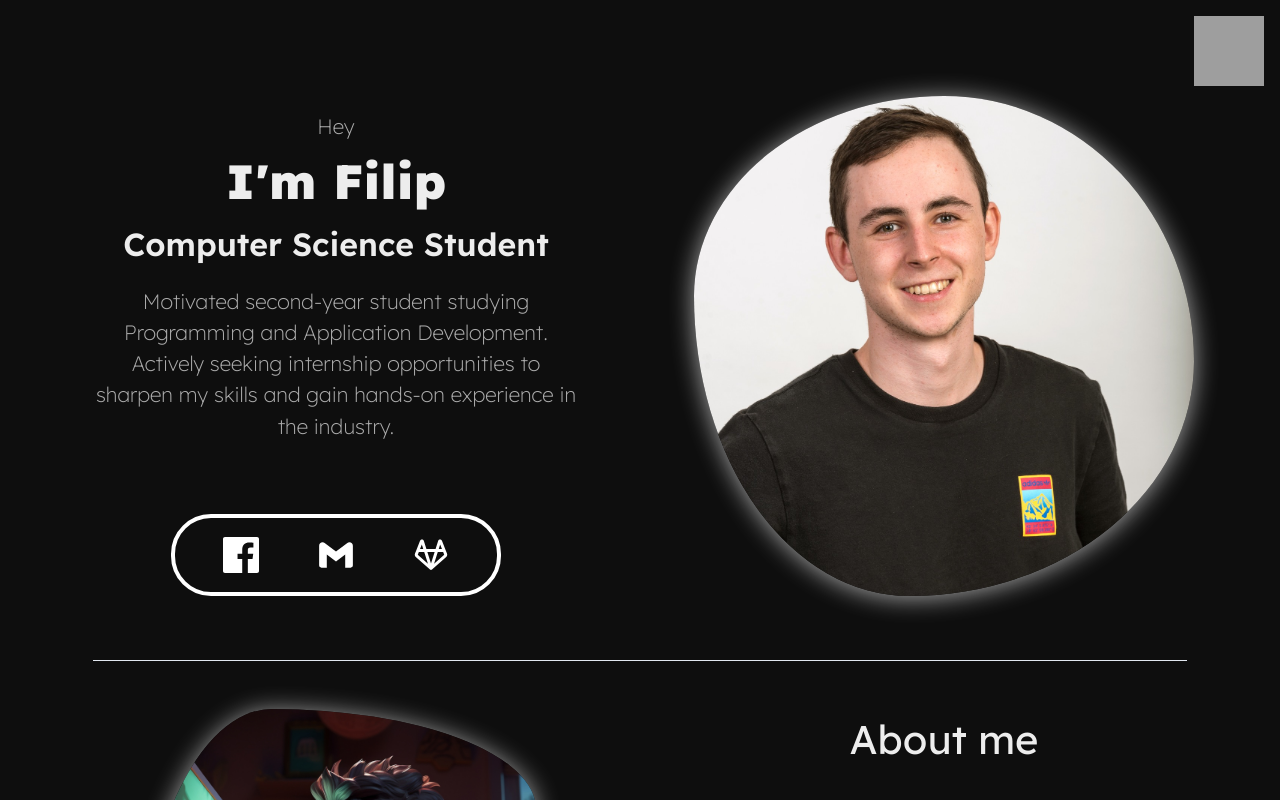
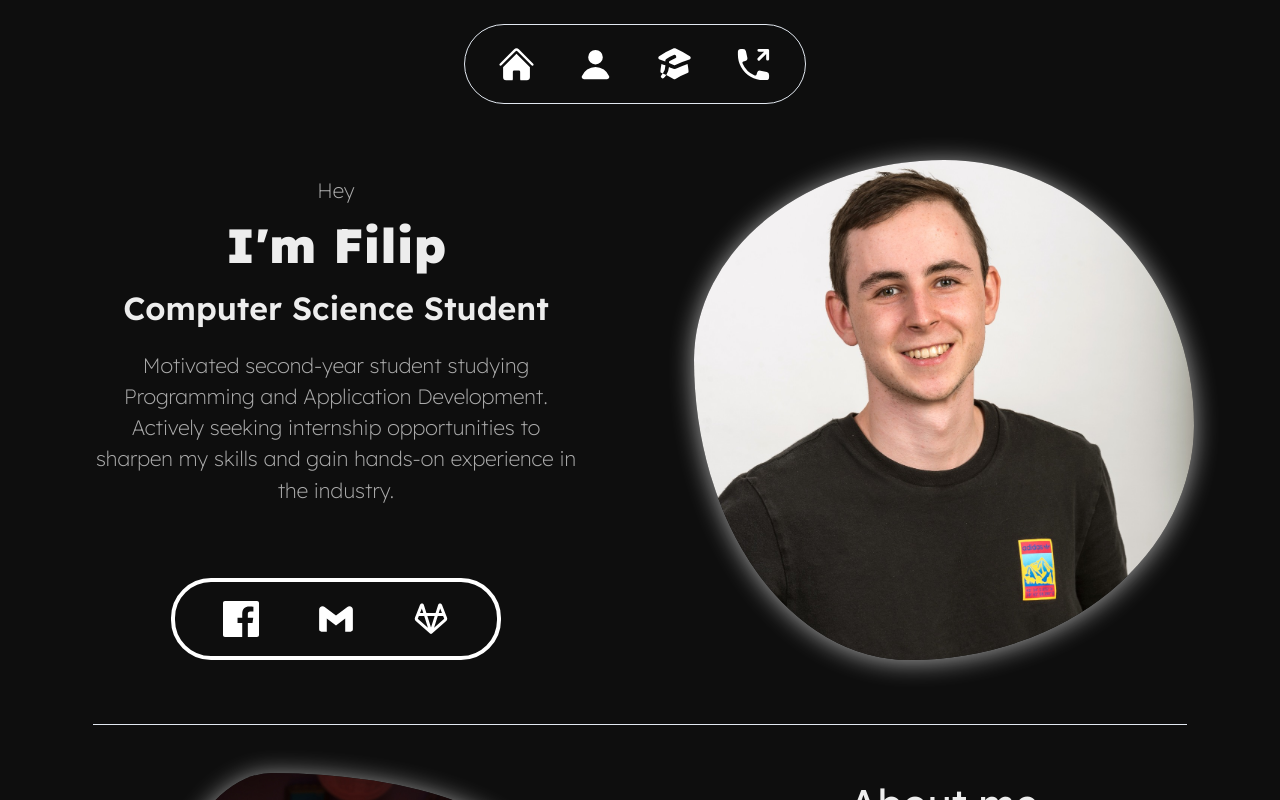
Before and after one commit to THEeLov/portfolio, a React (Vite) app: page / in a window 1280 px wide. Shown: the top 800 px of the page. Built offline with nearby package versions, Linux system fonts and the light colour scheme; grey boxes are pictures that could not be loaded; the HTML template or start-up script is replaced by a standard one.

Commit message:
navbar desktop smooth scroll

```diff
--- a/app/globals.css
+++ b/app/globals.css
@@ -89,6 +89,10 @@
   box-sizing: border-box;
 }
 
+html{
+  scroll-behavior: smooth;
+}
+
 h1 {
   font-size: 2rem;
   font-weight: 900;
@@ -126,7 +130,7 @@ body {
 
 .navbar-container {
   position: relative;
-  height: 5em;
+  height: 7rem;
   width: 100vw;
 }
 
@@ -142,6 +146,19 @@ body {
   width: 70px;
   top: 1em;
   right: 1em;
+}
+
+.navbar-desktop{
+  transform: translate(-170%, 0);
+}
+
+.option{
+  transition: transform 100ms ease-in-out;
+}
+
+.option:hover{
+  transform: scale(1.2);
+  cursor: pointer;
 }
 
 .navbar__icon {
@@ -212,6 +229,11 @@ header p {
 .header__icon-container {
   width: 36px;
   height: 36px;
+  transition: transform 100ms ease-in-out;
+}
+
+.header__icon-container:hover{
+  transform: scale(1.3);
 }
 
 .header__icon-container img {
@@ -385,6 +407,10 @@ header p {
 }
 
 @media only screen and (min-width: 1024px) {
+  .navbar__icon-container{
+    visibility: hidden;
+  }
+
   .header {
     display: grid;
     grid-template-columns: repeat(2, 1fr);
--- a/src/App.tsx
+++ b/src/App.tsx
@@ -3,19 +3,21 @@ import Main from "./components/Main";
 import About from "./components/About";
 import Languages from "./components/Languages";
 import Contact from "./components/Contact";
-import "../app/globals.css"
+import "../app/globals.css";
 import Timeline from "./components/TImeline";
 
 function App() {
   return (
     <div className="app">
       <Navbar />
-      <Main />
+      <section id="home" className="w-full h-full">
+        <Main />
+      </section>
       <div className="hr">
         <hr />
       </div>
 
-      <section className="about-section">
+      <section id="about" className="about-section">
         <About />
       </section>
 
@@ -25,10 +27,11 @@ function App() {
         <hr />
       </div>
 
-      <section className="timeline-section">
+      <section id="timeline" className="timeline-section">
         <Timeline />
       </section>
-      <Contact />
+
+        <Contact />
     </div>
   );
 }
--- a/src/components/Contact.tsx
+++ b/src/components/Contact.tsx
@@ -17,8 +17,8 @@ import { Input } from "@/components/ui/input";
 import { Textarea } from "@/components/ui/textarea"
 
 const formSchema = z.object({
-  username: z.string().min(2).max(50),
-  email: z.string().min(2).max(50),
+  username: z.string().min(1).max(50),
+  email: z.string().email(),
   message: z.string(),
 });
 
@@ -30,18 +30,17 @@ const Contact = () => {
     },
   });
 
-  function onSubmit(values: z.infer<typeof formSchema>) {
-    console.log(values);
-  }
-
   return (
     <Form {...form}>
-      <h3 className="text-white mt-10">Contact Me</h3>
+      <h3 id="contact" className="text-white mt-10">Contact Me</h3>
       <form
-        onSubmit={form.handleSubmit(onSubmit)}
         className="space-y-8 text-white w-full flex justify-center"
+        action="https://api.web3forms.com/submit"
+        method="POST"
       >
+        <input type="hidden" name="access_key" value="15265a61-f3b9-4fad-b942-a2d7c28d4a06"></input>
         <div className="contact flex flex-col gap-6">
+
           <FormField
             control={form.control}
             name="username"
--- a/src/components/Main.tsx
+++ b/src/components/Main.tsx
@@ -29,13 +29,19 @@ const Main = () => {
         <div className="header__icons-container">
           <div className="header__icons">
             <div className="header__icon-container">
-              <img src={Facebook} alt="facebook" />
+              <a href="https://www.facebook.com/filipeto.kozik" target="_blank">
+                <img src={Facebook} alt="facebook" />
+              </a>
             </div>
             <div className="header__icon-container">
-              <img src={Mail} alt="facebook" />
+              <a href="kozik.fifo@gmail.com" target="_blank">
+                <img src={Mail} alt="email" />
+              </a>
             </div>
             <div className="header__icon-container">
-              <img src={Gitlab} alt="facebook" />
+              <a href="https://gitlab.fi.muni.cz/xkozik" target="_blank">
+                <img src={Gitlab} alt="gitlab" />
+              </a>
             </div>
           </div>
         </div>
--- a/src/components/Navbar.tsx
+++ b/src/components/Navbar.tsx
@@ -1,31 +1,51 @@
-import { useEffect, useRef } from 'react'
-import MenuIcon from '../images/menu.svg'
+import { useEffect, useRef } from "react";
+import MenuIcon from "../images/menu.svg";
 
+import { HomeIcon } from "@heroicons/react/24/solid";
+import { PhoneArrowUpRightIcon } from "@heroicons/react/20/solid";
+import { UserIcon } from "@heroicons/react/16/solid";
+import { AcademicCapIcon } from "@heroicons/react/16/solid";
 
 const Navbar = () => {
+  return (
+    <div className="navbar-container flex items-center mt-8 w-full justify-center">
+      <div className="navbar-desktop h-20 w-20 flex fixed top-6 z-10">
+        <div className="border rounded-full w-fit h-full flex gap-10 px-8">
+          <div className="option h-full flex items-center">
+            <a href="#home" className="w-full h-full flex items-center">
+              <HomeIcon className="fill-white h-2/4" />
+            </a>
+          </div>
+          <div className="option h-full flex items-center">
+            <a href="#about" className="w-full h-full flex items-center">
+              <UserIcon className="fill-white h-2/4" />
+            </a>
+          </div>
+          <div className="option h-full flex items-center">
+            <a href="#timeline" className="w-full h-full flex items-center">
+              <AcademicCapIcon className="fill-white h-2/4" />
+            </a>
+          </div>
+          <div className="option h-full flex items-center">
+            <a href="#contact" className="w-full h-full flex items-center">
+              <PhoneArrowUpRightIcon className="fill-white h-2/4" />
+            </a>
+          </div>
+        </div>
+      </div>
 
-
-    return (
-    <div className="navbar-container">
       <div className="navbar__icon-container">
         <img className="navbar__icon" src={MenuIcon} alt="Menu icon" />
       </div>
       <nav className="navbar">
         <ul className="navbar__list">
-                <li className="navbar__list__item">
-                    About
-                </li >
-                <li className="navbar__list__item">
-                    Courses
-                </li>
-                <li className="navbar__list__item">
-                    Contact
-                </li>
+          <li className="navbar__list__item">About</li>
+          <li className="navbar__list__item">Courses</li>
+          <li className="navbar__list__item">Contact</li>
         </ul>
       </nav>
     </div>
+  );
+};
 
-  )
-}
-
-export default Navbar
+export default Navbar;
```
Lines whose indentation alone changed are shown as unchanged.
